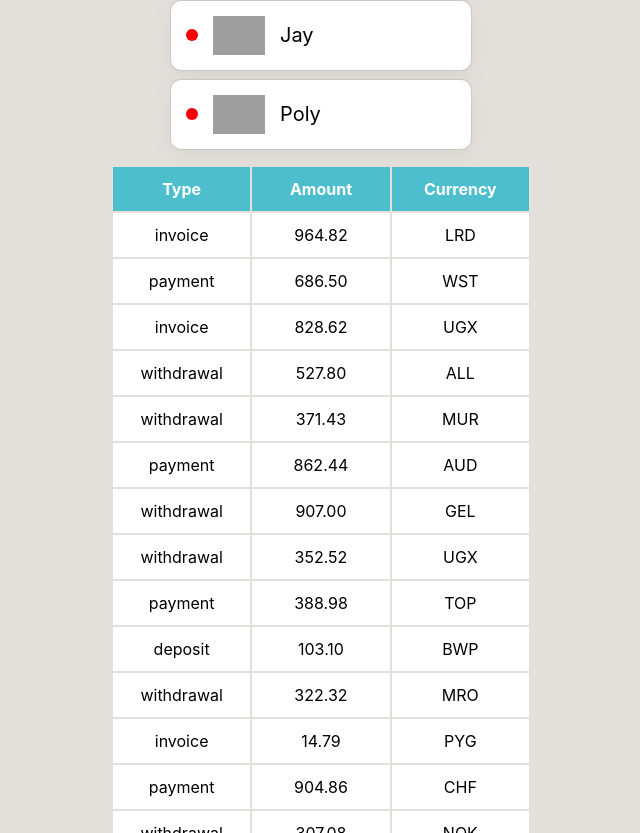
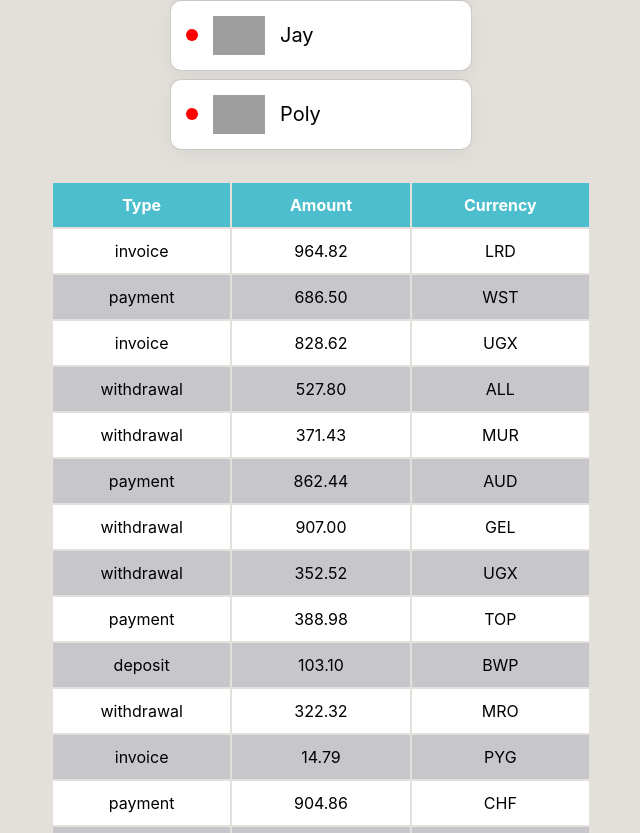
Before and after one commit to AlinaPrysiazhniuk/goit-react-hw-01-components, a React (Create React App) app: page / in a window 1280 px wide. Shown: the part 847-1680 px from the top of the page, without its empty margins (319-959 px from the left). Built offline with nearby package versions, Linux system fonts and the light colour scheme; grey boxes are pictures that could not be loaded.

Commit message:
Update TransactionHistory.module.css

```diff
--- a/src/components/TransactionHistory/TransactionHistory.module.css
+++ b/src/components/TransactionHistory/TransactionHistory.module.css
@@ -1,6 +1,8 @@
 .transaction_history {
   margin-left: auto;
   margin-right: auto;
+  margin-top: 32px;
+  margin-bottom: 32px;
 }
 
 .transaction_body {
@@ -24,6 +26,10 @@
 
 .td_thead {
   width: 20%;
-  padding: 12px 0;
+  padding: 12px;
   text-align: center;
 }
+
+.tr_body:nth-child(2n) {
+  background-color: rgb(199, 199, 203);
+}
```
